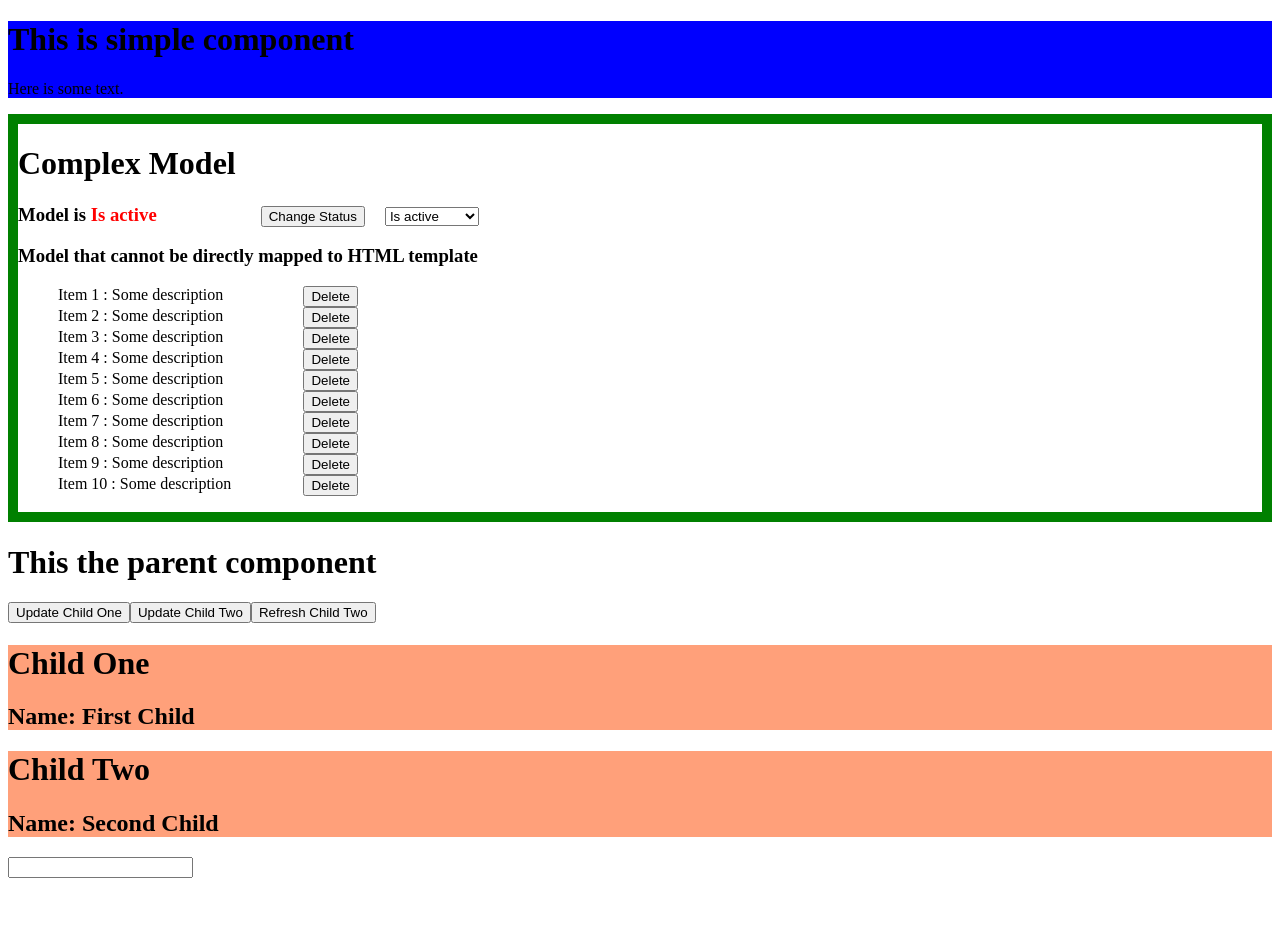
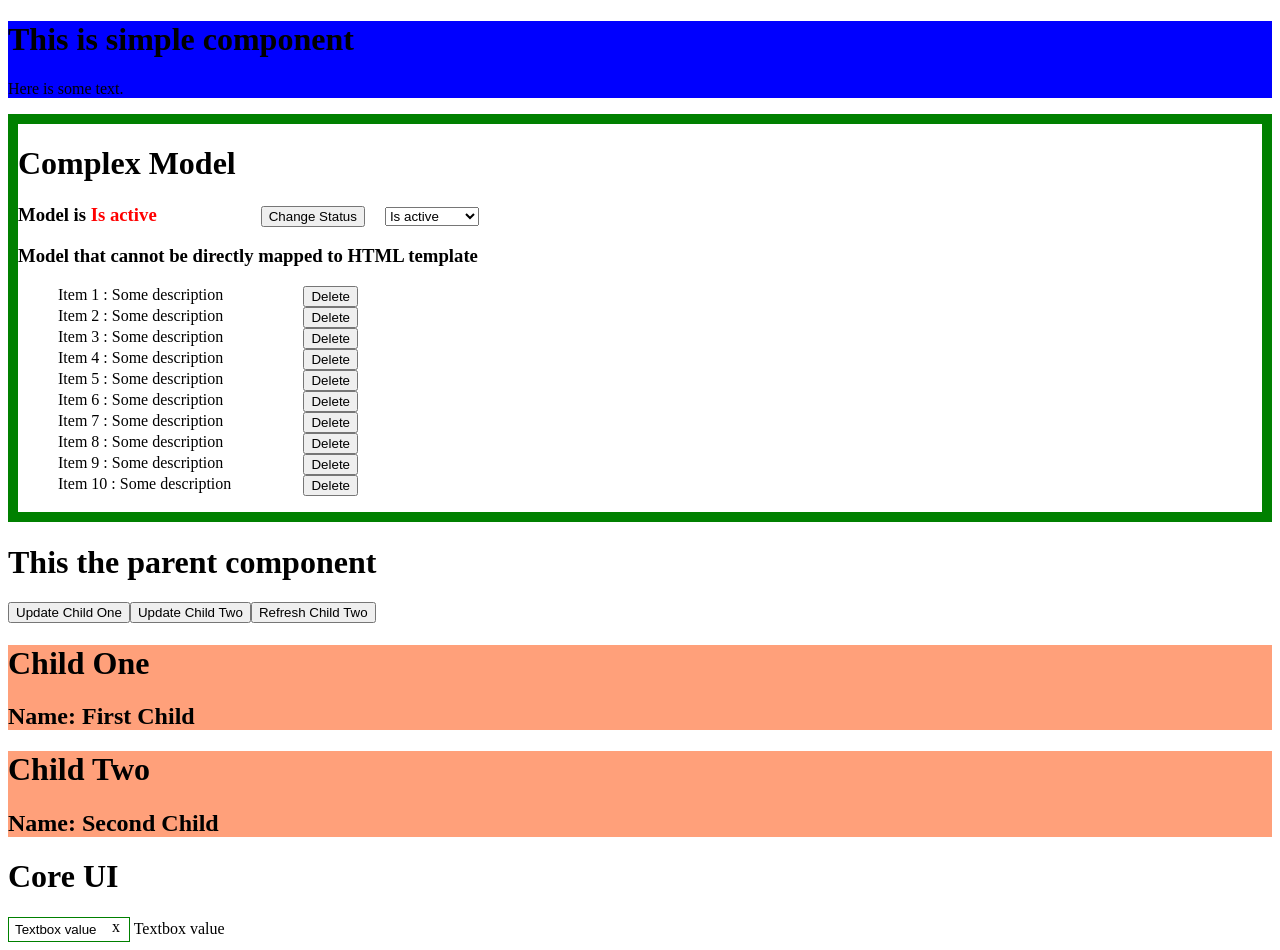
Before and after one commit to tibor-mirnic/goto-angular, an Angular app: page / in a window 1280 px wide. Before the commit the page ends 886 px from the top, so only its background shows below. Built offline with nearby package versions, Linux system fonts and the light colour scheme.

Commit message:
Fixed core-ui styles and added example of cui-text-box

```diff
--- a/src/app/app.component.html
+++ b/src/app/app.component.html
@@ -1,4 +1,13 @@
 <fm-simple></fm-simple>
 <fm-complex></fm-complex>
 <fm-parent></fm-parent>
-<cui-text-box></cui-text-box>
+<h1>Core UI</h1>
+<form form="ngForm">
+  <cui-text-box
+    name="text-box-one"
+    placeholder="Test"
+    [(ngModel)]="textbox">
+  </cui-text-box>
+
+  {{ textbox }}
+</form>
--- a/src/app/app.component.ts
+++ b/src/app/app.component.ts
@@ -8,4 +8,9 @@ import { Component, ViewEncapsulation, ChangeDetectionStrategy } from '@angular/
 })
 export class AppComponent {
 
+  textbox: string;
+
+  constructor() {
+    this.textbox = 'Textbox value';
+  }
 }
--- a/src/app/app.module.ts
+++ b/src/app/app.module.ts
@@ -1,5 +1,6 @@
 import { BrowserModule } from '@angular/platform-browser';
 import { NgModule } from '@angular/core';
+import { FormsModule } from '@angular/forms';
 
 import { AppRoutingModule } from './app-routing.module';
 import { AppComponent } from './app.component';
@@ -17,6 +18,7 @@ import { FeatureModuleModule } from '@modules/feature-module';
   ],
   imports: [
     BrowserModule,
+    FormsModule,
 
     // Modules
     CoreUIModule,
--- a/src/app/modules/core-ui/components/forms/cui-text-box/cui-text-box.component.html
+++ b/src/app/modules/core-ui/components/forms/cui-text-box/cui-text-box.component.html
@@ -3,9 +3,11 @@
   [attr.name]="name"
   [attr.type]="type"
   [placeholder]="placeholder"
+  [readonly]="readonly"
+  [disabled]="disabled"
   [(ngModel)]="innerValue"
   [cuiRunEventsOutsideAngular]="inputEvents" />
-<span *ngIf="clearVisible"
+<div *ngIf="clearVisible"
   [cuiRunEventsOutsideAngular]="clearEvents">
-  X
-</span>
+  x
+</div>
--- a/src/app/modules/core-ui/components/forms/cui-text-box/cui-text-box.component.ts
+++ b/src/app/modules/core-ui/components/forms/cui-text-box/cui-text-box.component.ts
@@ -89,6 +89,7 @@ export class CuiTextBoxComponent implements ControlValueAccessor, Validator, OnI
     this.onValueChange(this._innerValue);
   }
 
+  @HostBinding('class.cui-text-box--clearable')
   get clearVisible(): boolean {
     return this.innerValue && !this.readonly && !this.disabled;
   }
--- a/src/app/modules/core-ui/scss/_index.scss
+++ b/src/app/modules/core-ui/scss/_index.scss
@@ -1,3 +1,8 @@
 @import "widget";
 
 @import "./components/forms/cui-text-box.component";
+
+@mixin load() {
+  @include -widget();
+  @include -cui-text-box();
+}
--- a/src/app/modules/core-ui/scss/_widget.scss
+++ b/src/app/modules/core-ui/scss/_widget.scss
@@ -1,3 +1,5 @@
-.widget {
-  display: block;
+@mixin -widget() {
+  .widget {
+    display: block;
+  }
 }
--- a/src/app/modules/core-ui/scss/components/forms/_cui-text-box.component.scss
+++ b/src/app/modules/core-ui/scss/components/forms/_cui-text-box.component.scss
@@ -0,0 +1,47 @@
+@mixin -cui-text-box() {
+  .cui-text-box {
+    display: inline-flex;
+    width: 120px;
+    position: relative;
+    border: 1px solid green;
+
+    input {
+      width: 0px;
+      flex: 1;
+      padding: 4px 6px;
+      margin: 0;
+      border: none;
+      outline: none;
+    }
+
+    div {
+      padding: 0 3px;
+      text-align: center;
+      width: 20px;
+
+      &:hover {
+        cursor: pointer;
+        color: red;
+      }
+    }
+
+    &--clearable {
+      input {
+        padding-right: 0;
+      }
+    }
+
+    &--invalid {
+      border-color: lightcoral;
+
+      input {
+        background-color: lightcoral;
+        color: black;
+      }
+
+      input::placeholder {
+        color: gray;
+      }
+    }
+  }
+}
--- a/src/styles.scss
+++ b/src/styles.scss
@@ -1,8 +1,10 @@
 /* You can add global styles to this file, and also import other style files */
 
-@use "app/modules/core-ui/scss";
+@use "app/modules/core-ui/scss" as coreUIModule;
 
 @use "app/modules/feature-module/scss" as featureModule;
+
+@include coreUIModule.load();
 
 @include featureModule.load(
   $background-color: blue,
```
